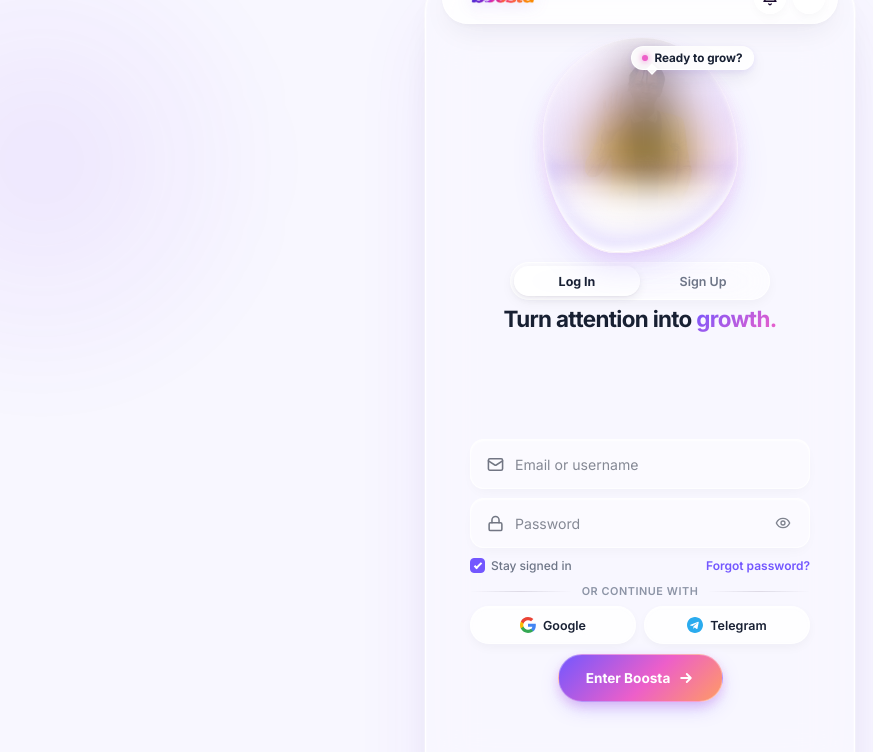
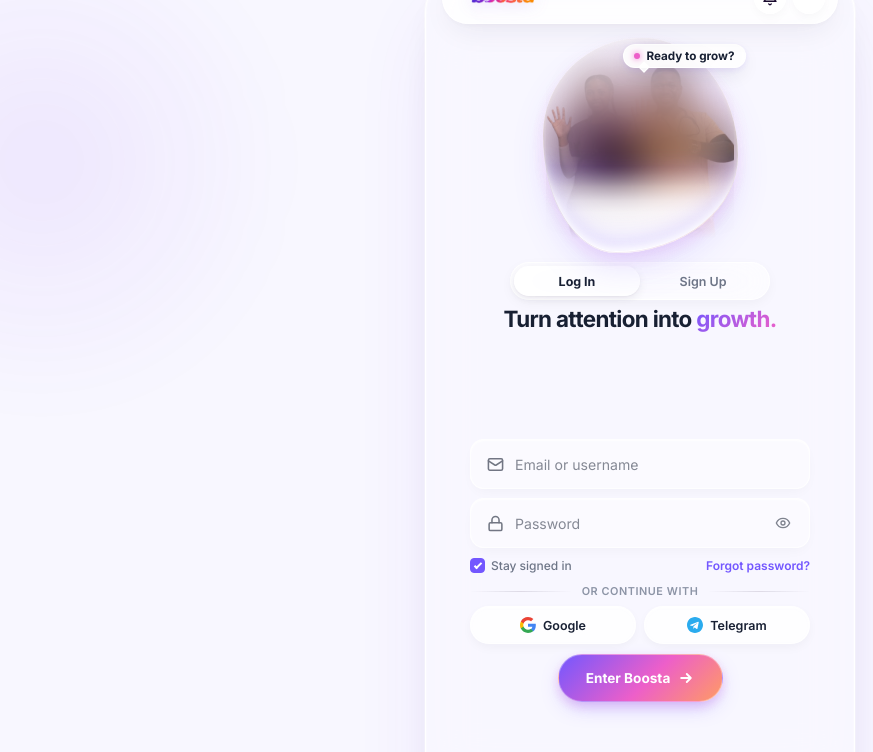
Before and after one commit to piustech1/boosta, a Next.js app: page /login in a window 1280 px wide. Shown: the top 752 px of the page, without its empty margins (0-873 px from the left). Built offline with nearby package versions, Linux system fonts and the light colour scheme.

Commit message:
Switch auth page asset to solo.png with tailored container dimensions

```diff
--- a/src/app/globals.css
+++ b/src/app/globals.css
@@ -1934,8 +1934,8 @@
 
 .auth-asset-wrap {
   position: relative;
-  width: clamp(174px, 45vw, 196px);
-  height: clamp(192px, 24.5vh, 216px);
+  width: clamp(192px, 50vw, 224px);
+  height: clamp(190px, 24vh, 214px);
   display: flex;
   align-items: center;
   justify-content: center;
@@ -1991,7 +1991,7 @@
 
 .auth-mickey-cutout {
   position: relative;
-  height: clamp(182px, 23vh, 204px);
+  height: clamp(176px, 22.5vh, 198px);
   width: auto;
   max-width: 100%;
   object-fit: contain;
@@ -2052,8 +2052,8 @@
 /* Chat bubble fixed directly ON the Mickey asset */
 .auth-mickey-speech-bubble {
   position: absolute;
-  top: 8px;
-  right: -16px;
+  top: 6px;
+  right: -8px;
   display: inline-flex;
   align-items: center;
   gap: 6px;
--- a/src/components/AuthExperience.tsx
+++ b/src/components/AuthExperience.tsx
@@ -146,12 +146,12 @@
             <div className="dudu-halo" />
           </div>
 
-          {/* Mickey Cutout Asset inside positioning wrapper */}
+          {/* Asset Cutout (solo.png) inside positioning wrapper */}
           <div className="auth-mickey-wrapper">
             {/* eslint-disable-next-line @next/next/no-img-element */}
             <img
-              src="/assets/mickey.png"
-              alt="Mickey Waving"
+              src="/assets/solo.png"
+              alt="Boosta Team"
               className="auth-mickey-cutout"
             />
           </div>
```
Also changed, not shown: assets/solo.png (added), public/assets/solo.png (added).
